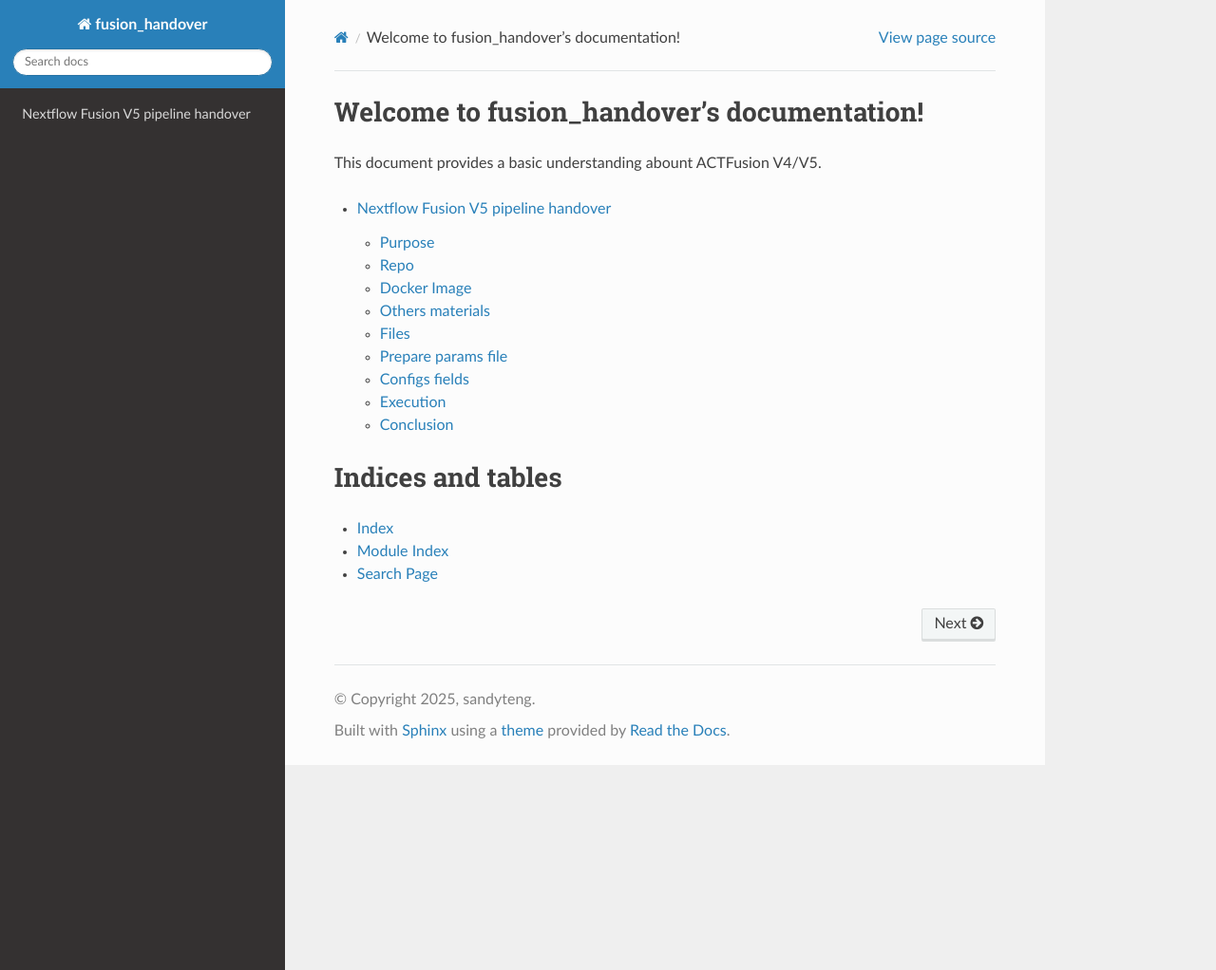
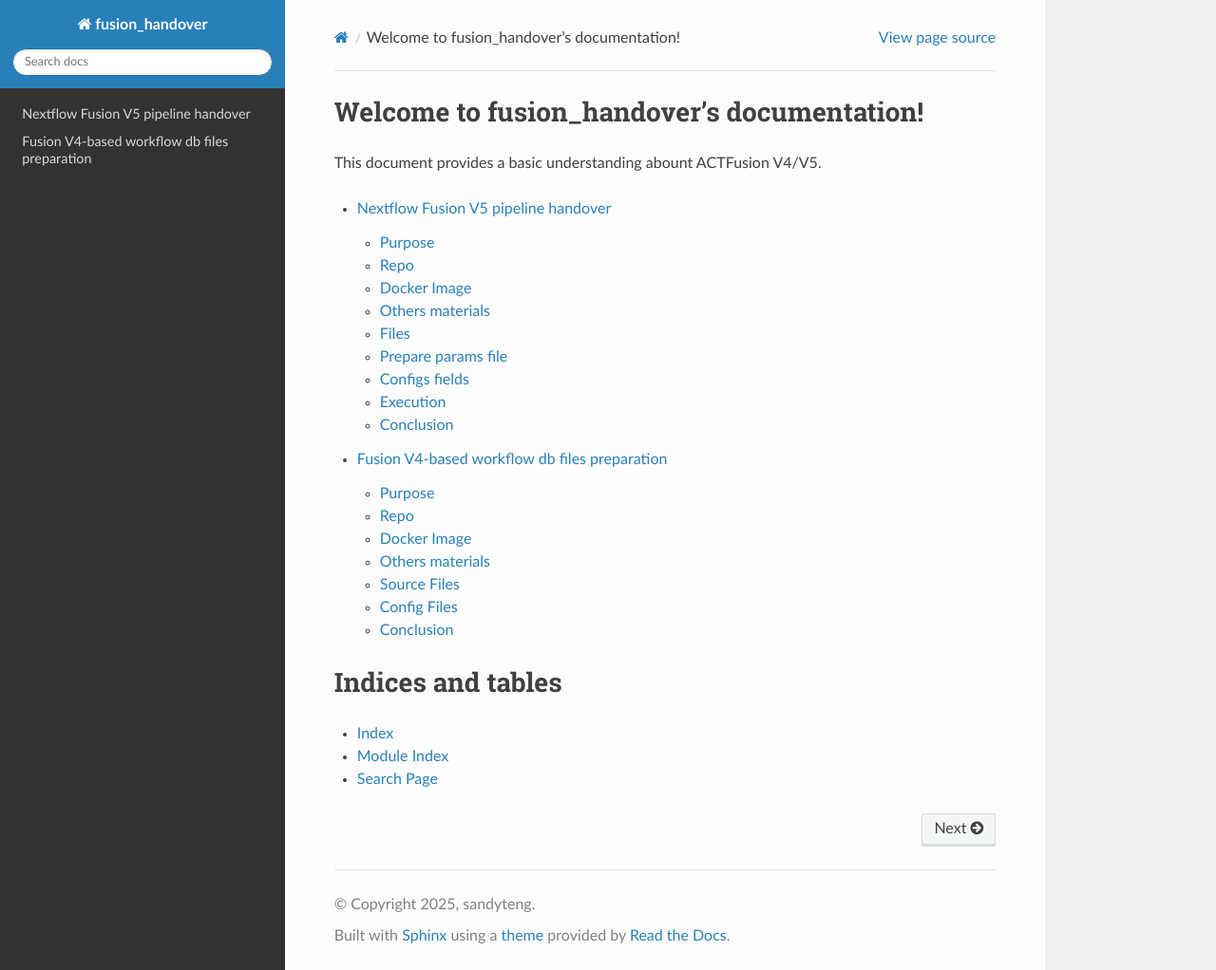
Before and after one commit to sandyteng/fusion_handover, a Sphinx documentation site: the page built from source/index.rst, in a window 1280 px wide and 1022 px high. Shown: the whole window at 95% size. Built offline with Sphinx 7.4.7 and the Read the Docs theme 3.1.0, drawn with Linux system fonts in a browser that asks for light colours; some of the changed lines change nothing that is shown.

Commit message:
update document for fusion v4-based pipeline db file generation 'dp_prep_fusionv4.rst'

```diff
--- /dev/null
+++ b/source/dp_prep_fusionv4.rst
@@ -0,0 +1,89 @@
+==============================================
+Fusion V4-based workflow db files preparation
+==============================================
+
+-----------------
+Purpose
+-----------------
+
+This document records how the Fusion V4 annotation files are prepared
+
+----
+
+-----------------
+Repo
+-----------------
+
+- `Docker image construction for the commonly used fusion dev. tools <https://github.com/ACTGenomics/fusion_pipeline_env>`_
+
+-----------------
+Docker Image
+-----------------
+
+Stable version for the commonly used fusion dev. tools: `v0.6 <https://hub.docker.com/repository/docker/actgenomics/fusion_dev/general>`_
+
+-----------------
+Others materials
+-----------------
+
+- DB preparation summary (MANE v1.4): `[Fusion v5] preferred transcriptome fusion v4 -> v5 db update (MANE v0.95 -> v1.4) <https://actg.atlassian.net/browse/ABIE-1012>`_
+
+----
+
+-----------------
+Source Files
+-----------------
+
+These files are the source (input) files for fusion V4 db construction.
+
+- **MANE v1.4 DB**:
+    - ``/mnt/RD_Develop/sandyteng/ACTFusionV5/db_fusionv5/mane_v1.4/OpenDB_MANE_human_v1.4/release_1.4/MANE.GRCh38.v1.4.summary.txt.gz``
+    - ``/mnt/RD_Develop/sandyteng/ACTFusionV5/db_fusionv5/mane_v1.4/OpenDB_MANE_human_v1.4/release_1.4/MANE.GRCh38.v1.4.ensembl_genomic.gff.gz``
+
+- **Genome sequence, Grch38, GENCODE-r47**
+    - ``/mnt/RD_Develop/sandyteng/ACTFusionV5/db_fusionv5/gencode_v47/OpenDB_GENCODE_human_r47/GRCh38.p14.genome.fa.gz``
+
+- **Probe information file provided by AD team**
+    - ``/mnt/RD_Develop/sandyteng/ACTFusionV5/db_fusionv5/captureprobe_250401/ACTFusionv5_target-region_PartAB_individual_1039.bed``
+
+- **Kinase files (manually curated)**
+    - ``/mnt/RD_Develop/sandyteng/ACTFusionV5/db_fusionv5/v1.4_inputfiles/protein.26.v1.4.kinase.fasta``
+    - ``/mnt/RD_Develop/sandyteng/ACTFusionV5/db_fusionv5/v1.4_inputfiles/protein.26.v1.4.kinase.meta.txt``
+
+- **White list (gsp pair/probe pair)**
+    - ``/mnt/RD_Develop/sandyteng/ACTFusionV5/test/20250423_fusionv42v5_whitelist_gsppair/data/gsppairs_inclusion_v1.4.txt``
+    - ``/mnt/RD_Develop/sandyteng/ACTFusionV5/test/20250423_fusionv42v5_whitelist_gsppair/testconfigs/filter_internal.QC9.0.mgsp.qcr.0.5.blank.config``
+
+Workflows
+~~~~~~~~~~~~~~
+.. image:: _img/DB-v3.1_steps_1-4.png
+    :width: 600px
+    :align: center
+    :alt: DB preparation part I
+
+.. image:: _img/DB-v3.1_steps_5-8.png
+    :width: 600px
+    :align: center
+    :alt: DB preparation part II
+
+.. image:: _img/DB-v3.1_steps_9-11.png
+    :width: 600px
+    :align: center
+    :alt: DB preparation part III
+
+-----
+
+-----------------
+Config Files
+-----------------
+- **Config file for v1.4 MANE Select transcriptome**
+    - ``/mnt/RD_Develop/sandyteng/ACTFusionV5/nextflow/repo_code_v1.4_dbtest_0414.2025/dockerconfigs/fusion_multi_localdocker.v9.20241125.v0.23.0_v1.4.MANE.transcriptome.v3-1.config``
+
+- **Config file for v0.95 MANE Select transcriptome (== fusion v5 pipeline v0.1 config file for fusion v4-based workflow)**
+    - ``/mnt/RD_Develop/sandyteng/ACTFusionV5/nextflow/repo_code_v1.4_dbtest_0414.2025/dockerconfigs/fusion_multi_localdocker.v9.20241125.v0.23.0.config``
+
+--------------------
+Conclusion
+--------------------
+
+This completes the instructions for Fusion V4-based db construction.
--- a/source/index.rst
+++ b/source/index.rst
@@ -12,7 +12,7 @@
    :maxdepth: 2
 
    nf_fusionv5
-
+   dp_prep_fusionv4
 
 Indices and tables
 ==================
```
Also changed, not shown: source/_img/DB-v3.1_steps_1-4.png (added), source/_img/DB-v3.1_steps_5-8.png (added), source/_img/DB-v3.1_steps_9-11.png (added), 9 other files.
